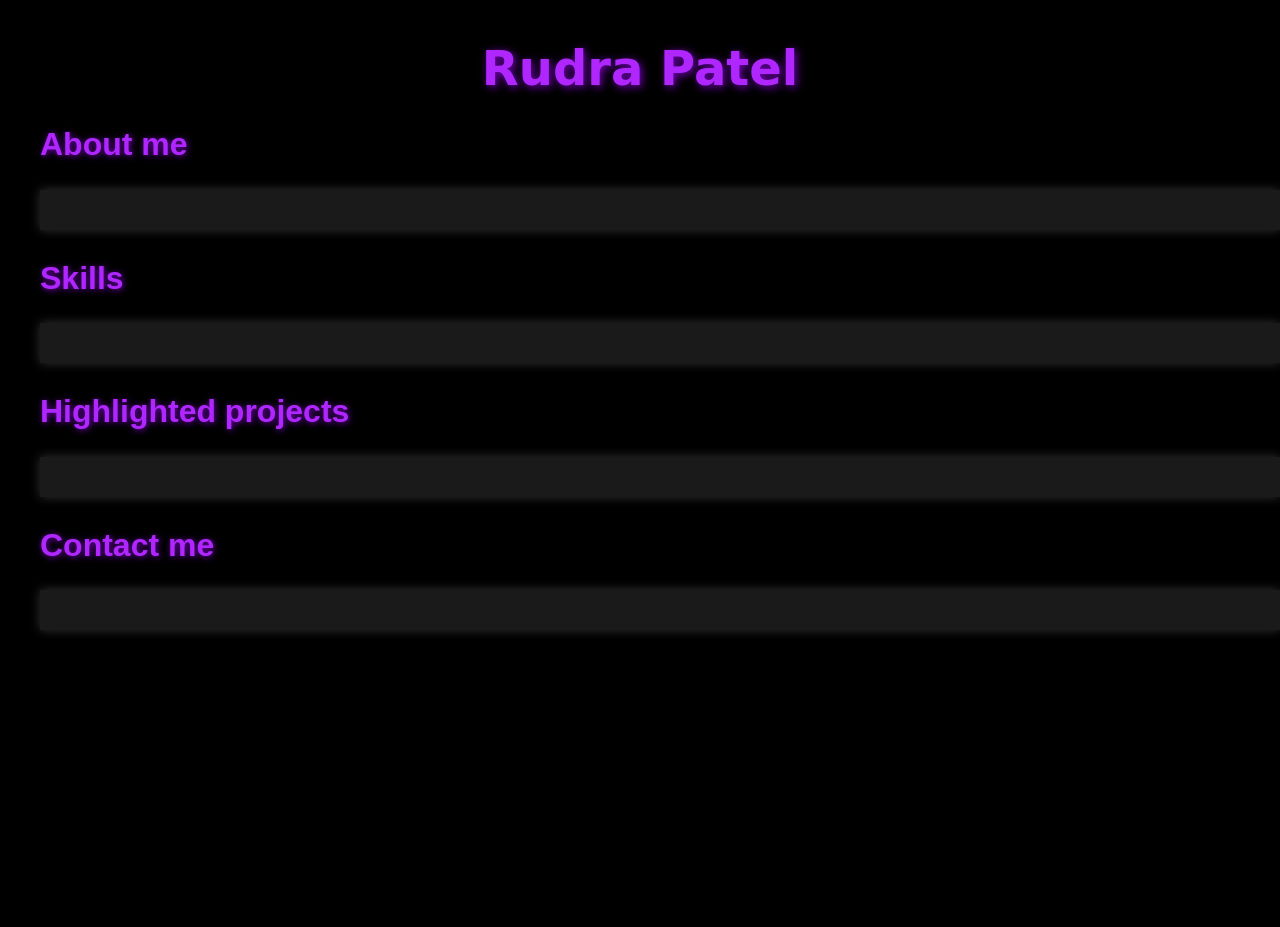
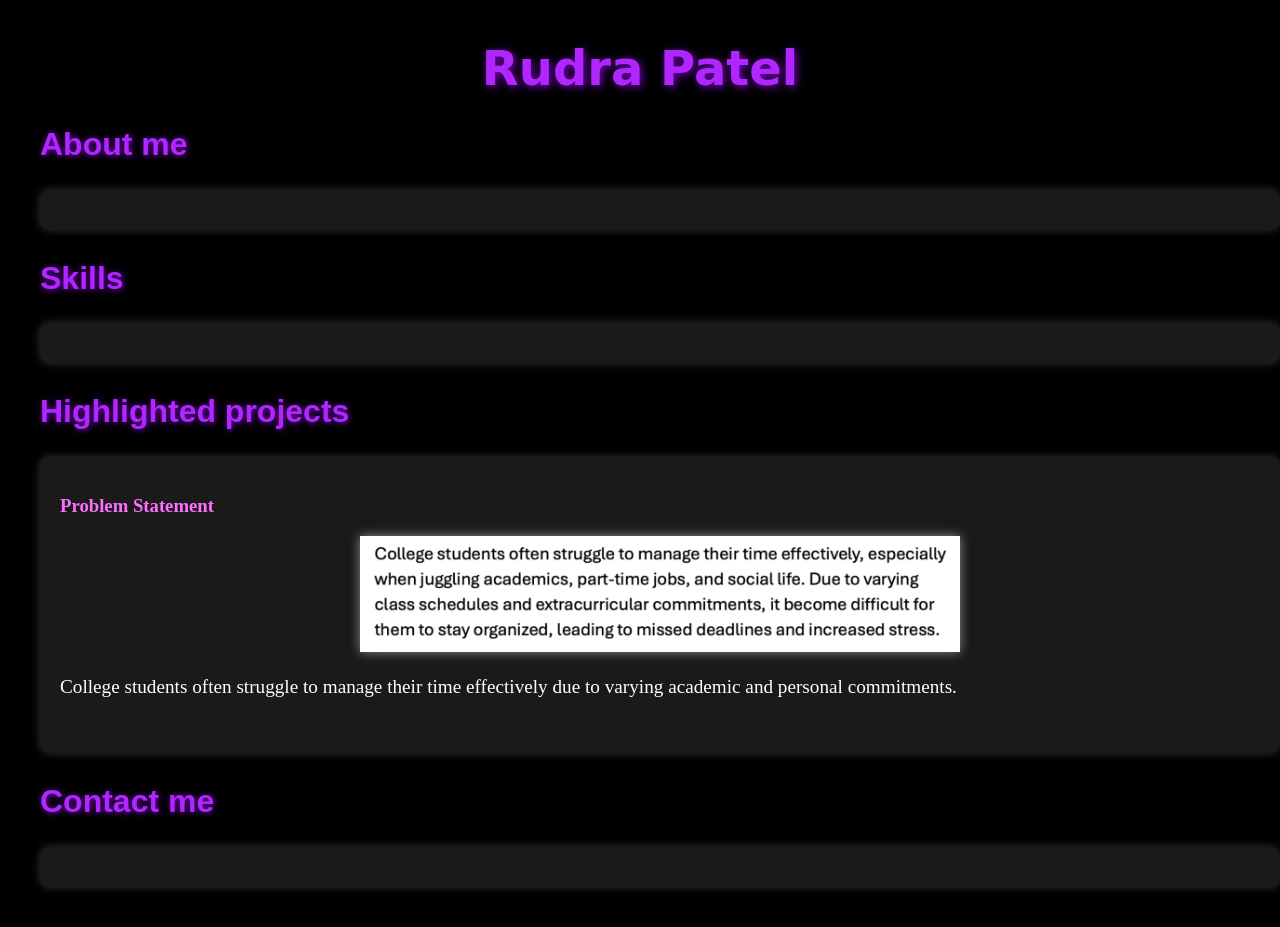
Before and after one commit to Rudra-P9/Rudra-P9.github.io, a plain HTML site: page index.html in a window 1280 px wide. Before the commit the page ends 800 px from the top, so only its background shows below. Drawn offline with Linux system fonts and the light colour scheme.

Commit message:
Problem_statement

```diff
--- a/index.html
+++ b/index.html
@@ -14,7 +14,17 @@
         <div class="skills"></div>
 
         <h2>Highlighted projects</h2>
-        <div class="projects"></div>
+        <div class="projects">
+            <section class="project">
+                <a href="files/Time Management for College Students.pdf">
+                    <h3>Problem Statement</h3>
+                </a>
+                <a href="files/Time Management for College Students.pdf">
+                    <img src="images/problem_statement_screenshot.png" alt="Problem Statement Screenshot">
+                </a>
+                <p>College students often struggle to manage their time effectively due to varying academic and personal commitments.</p>
+            </section>
+        </div>
 
         <h2>Contact me</h2>
         <div class="contact"></div>
--- a/styles.css
+++ b/styles.css
@@ -1,10 +1,13 @@
-body{
-    background: black;
-    font-family:  'Times New Roman', Times, serif;
+/* Body styles */
+body {
+    background-color: black;
+    color: white;
+    font-family: 'Times New Roman', Times, serif;
     margin: 40px;
-    font: white;
 }
-h1{
+
+/* Header styles */
+h1 {
     color: #B026FF;
     text-align: center;
     font-family: cursive;
@@ -12,34 +15,79 @@ h1{
     margin-bottom: 20px;
     text-shadow: 2px 2px 8px #7500b8;
 }
-h2{
+
+/* Sub-header styles */
+h2 {
     color: #B026FF;
     font-family: fantasy;
     font-size: 2em;
     margin-top: 30px;
     text-shadow: 1px 1px 6px #7500b8;
 }
-.about{
-    width:100%;
-    background: rgba(255,255,255, 0.1);
+
+/* Image styles */
+img {
+    width: 100%;
+    max-width: 600px;
+    height: auto;
+    display: block;
+    margin: 0 auto 20px auto;
+    box-shadow: 0 0 10px rgba(255, 255, 255, 0.5);
+}
+
+/* About, Skills, Projects, Contact container styles */
+.about, .skills, .projects, .contact {
+    width: 100%;
+    background: rgba(255, 255, 255, 0.1);
     padding: 20px;
-    box-shadow: 0 0 10px rgba(255,255,255, 0.2);
+    margin-bottom: 30px;
+    box-shadow: 0 0 10px rgba(255, 255, 255, 0.2);
+    border-radius: 10px;
 }
-.skills{
-    width:100%;
-    background: rgba(255,255,255, 0.1);
-    padding: 20px;
-    box-shadow: 0 0 10px rgba(255,255,255, 0.2);
+
+/* Project section styles */
+.project {
+    margin-bottom: 30px;
 }
-.projects{
-    width:100%;
-    background: rgba(255,255,255, 0.1);
-    padding: 20px;
-    box-shadow: 0 0 10px rgba(255,255,255, 0.2);
+
+/* Link styles */
+a {
+    color: #FF6FFF;
+    text-decoration: none;
 }
-.contact{
-    width:100%;
-    background: rgba(255,255,255, 0.1);
-    padding: 20px;
-    box-shadow: 0 0 10px rgba(255,255,255, 0.2);
+
+a:hover {
+    text-decoration: underline;
 }
+
+/* Paragraph styles */
+p {
+    font-size: 1.2em;
+    line-height: 1.6em;
+}
+
+/* Resume link styling */
+.about a {
+    display: inline-block;
+    margin-top: 10px;
+    padding: 10px 15px;
+    background-color: #B026FF;
+    color: white;
+    border-radius: 5px;
+    box-shadow: 0 0 5px rgba(255, 255, 255, 0.3);
+    transition: background-color 0.3s ease;
+}
+
+.about a:hover {
+    background-color: #FF6FFF;
+}
+
+/* Contact section styles */
+.contact a {
+    color: #FF6FFF;
+    font-size: 1.1em;
+}
+
+.contact a:hover {
+    text-decoration: underline;
+}
```
Also changed, not shown: images/problem_statement_screenshot.png (added), 1 other file.
